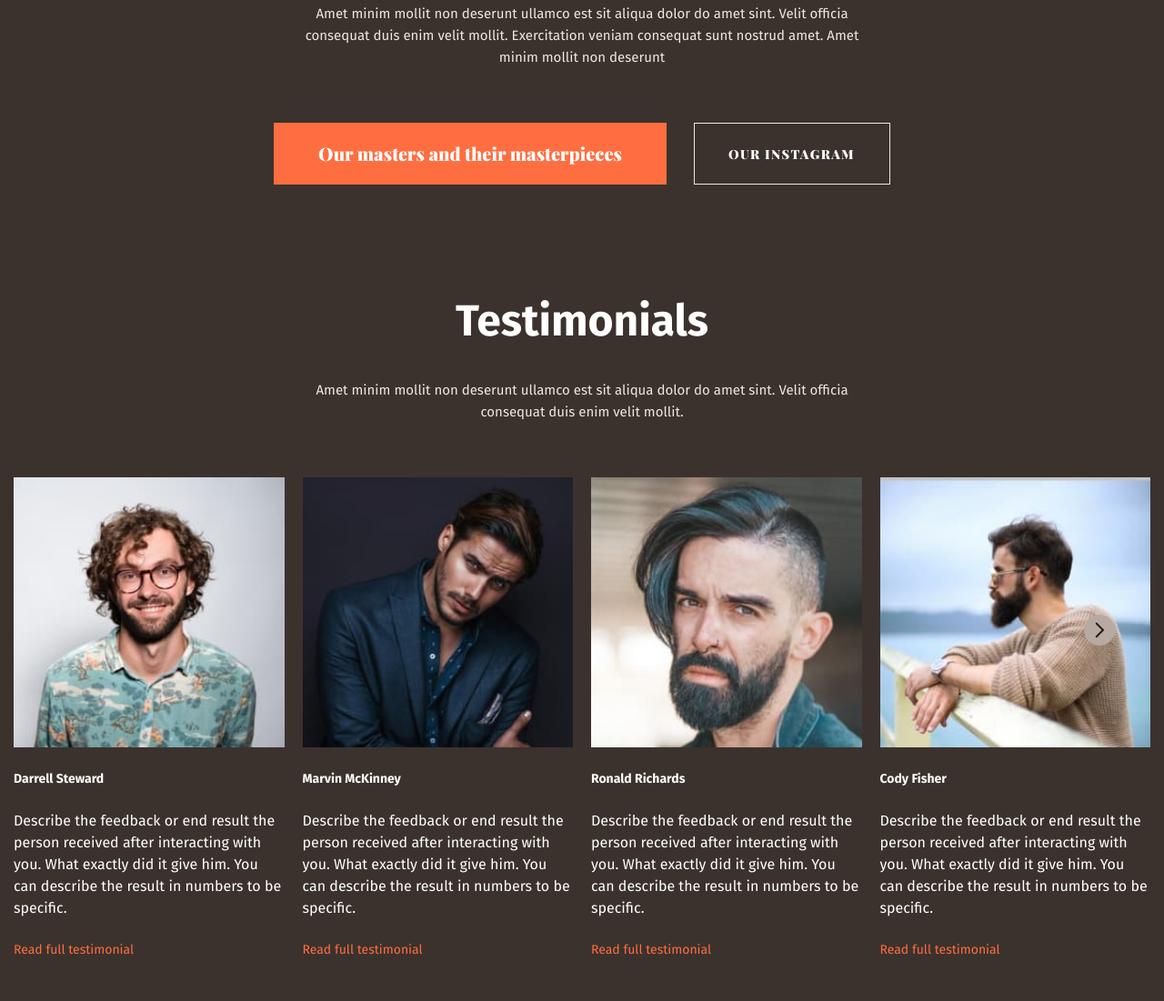
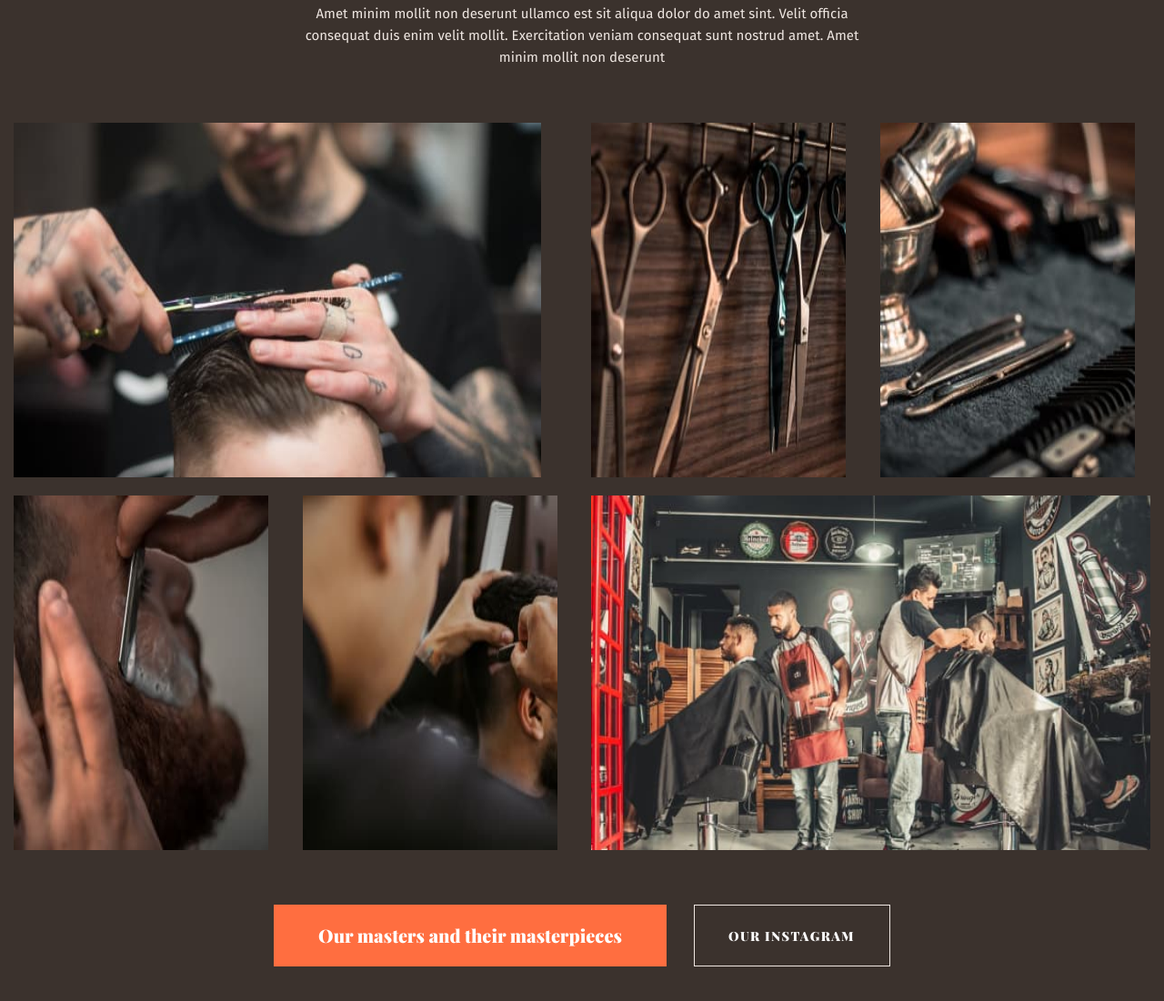
Before and after one commit to Paul-Semenko/Cool-Barber, a plain HTML site: page index.html in a window 1280 px wide. Shown: the part 1606-2707 px from the top of the page at 91% size. Drawn offline with nearby package versions, Linux system fonts and the light colour scheme; files whose address does not match are found by name.

Commit message:
section about-us

```diff
--- a/index.html
+++ b/index.html
@@ -123,7 +123,50 @@
             sint. Velit officia consequat duis enim velit mollit. Exercitation
             veniam consequat sunt nostrud amet. Amet minim mollit non deserunt
           </p>
-
+          <div class="grid">
+            <div class="grid-item grid-item1">
+              <img
+                src="./img/about-us/photo-one.jpg"
+                width="580"
+                height="337"
+              />
+            </div>
+            <div class="grid-item grid-item2">
+              <img
+                src="img/about-us/photo-two.jpg"
+                width="280"
+                height="280"
+                alt=""
+              />
+            </div>
+            <div class="grid-item grid-item3">
+              <img
+                src="./img/about-us/photo-three.jpg"
+                width="280"
+                height="280"
+                alt=""
+              />
+            </div>
+            <div class="grid-item grid-item4">
+              <img
+                src="./img/about-us/photo-four.jpg"
+                alt=""
+                width="280"
+                height="280"
+              />
+            </div>
+            <div class="grid-item grid-item5">
+              <img
+                src="./img/about-us/photo-five.jpg"
+                alt=""
+                width="280"
+                height="280"
+              />
+            </div>
+            <div class="grid-item grid-item6">
+              <img src="./img/about-us/photo-six.jpg" alt="" />
+            </div>
+          </div>
           <div class="button-wrap">
             <button type="button" class="gallery-btn">
               Our masters and their masterpieces
--- a/sass/layouts/_about.scss
+++ b/sass/layouts/_about.scss
@@ -19,36 +19,40 @@
     display: flex;
     justify-content: center;
 }
-.gallery-list{
-    display: flex;
-    flex-direction: row;
-    margin-left: -20px;
-    margin-top: -20px;
 
-    &__item{
+.grid{
+    display: grid;
+    grid-template-columns:repeat(4, 1fr);
+    grid-template-rows: repeat(2, 1fr);
+    height: 100vh;
+    grid-column-gap: 20px;
+    grid-row-gap: 20px;
 
-        // height: 250px;
-        // min-width: 280px;
-        margin-left: 20px;
-        margin-top: 20px;
-        flex-basis: calc((100% - 20px *3)/3);
-    }
-        &__item:nth-child(1){
-            width: 580px;
-        }
-                &__item:nth-child(2) {
-                    width: 280px;
-                }
-                                &__item:nth-child(3) {
-                                    width: 280px;
-                                }
-                                                                &__item:nth-child(4) {
-                                                                    width: 280px;
-                                                                }
 
 }
+.grid-item{
+    display:grid;
+    align-items: stretch;
+}
+.grid-item1{
+    grid-column: 1 / 3;
+    grid-row: 1 / 2;
 
-.flex-wrap{
-    display:flex;
-    flex-wrap: nowrap;
 }
+.grid-item2{
+    grid-column: 1/2 ;
+    grid-row: 2 / 3;
+}
+.grid-item3{
+    grid-column: 2 / 3;
+    grid-row: 2 / 3 ;
+
+}
+.grid-item4 {
+    grid-column: 3 / 4;
+    grid-row: 1/ 2;
+}
+.grid-item6{
+    grid-column: 3 / 5;
+    grid-row: 2 / 3;
+}
```
Also changed, not shown: css/style.css, css/style.min.css, img/about-us/photo-five.jpg (renamed from img/photo-five.jpg), img/about-us/photo-five@2x.jpg (renamed from img/photo-five@2x.jpg), img/about-us/photo-four.jpg (renamed from img/photo-four.jpg), img/about-us/photo-four@2x.jpg (renamed from img/photo-four@2x.jpg), img/about-us/photo-one.jpg (renamed from img/photo-one.jpg), img/about-us/photo-one@2x.jpg (renamed from img/photo-one@2x.jpg), img/about-us/photo-six.jpg (renamed from img/photo-six.jpg), img/about-us/photo-six@2x.jpg (renamed from img/photo-six@2x.jpg), img/about-us/photo-three.jpg (renamed from img/photo-three.jpg), img/about-us/photo-three@2x.jpg (renamed from img/photo-three@2x.jpg), img/about-us/photo-two.jpg (renamed from img/photo-two.jpg), img/about-us/photo-two@2x.jpg (renamed from img/photo-two@2x.jpg), 2 more files, 2 other files.
